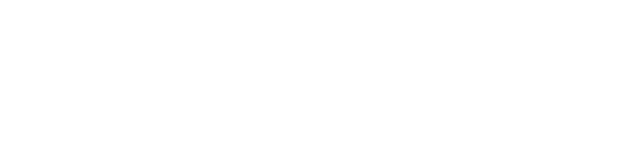
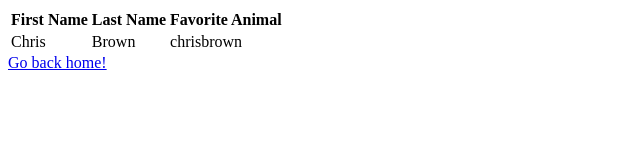
Before and after one commit to chrisman/html-exercise, a plain HTML site: page favorites.html in a window 1280 px wide. Shown: the whole page, without its empty margins (0-640 px from the left). Drawn offline with Linux system fonts and the light colour scheme.

Commit message:
tables and anchors

```diff
--- a/favorites.html
+++ b/favorites.html
@@ -0,0 +1,21 @@
+<!DOCTYPE html>
+<html>
+  <head>
+    <title>Some favorite things</title>
+  </head>
+  <body>
+    <table>
+      <thead>
+        <th>First Name</th>
+        <th>Last Name</th>
+        <th>Favorite Animal</th>
+      </thead>
+      <tbody>
+        <td>Chris</td>
+        <td>Brown</td>
+        <td>chrisbrown</td>
+      </tbody>
+    </table>
+    <div><a href="index.html">Go back home!</a></div>
+  </body>
+</html>
```
Also changed, not shown: index.html (+1 -0 lines).
